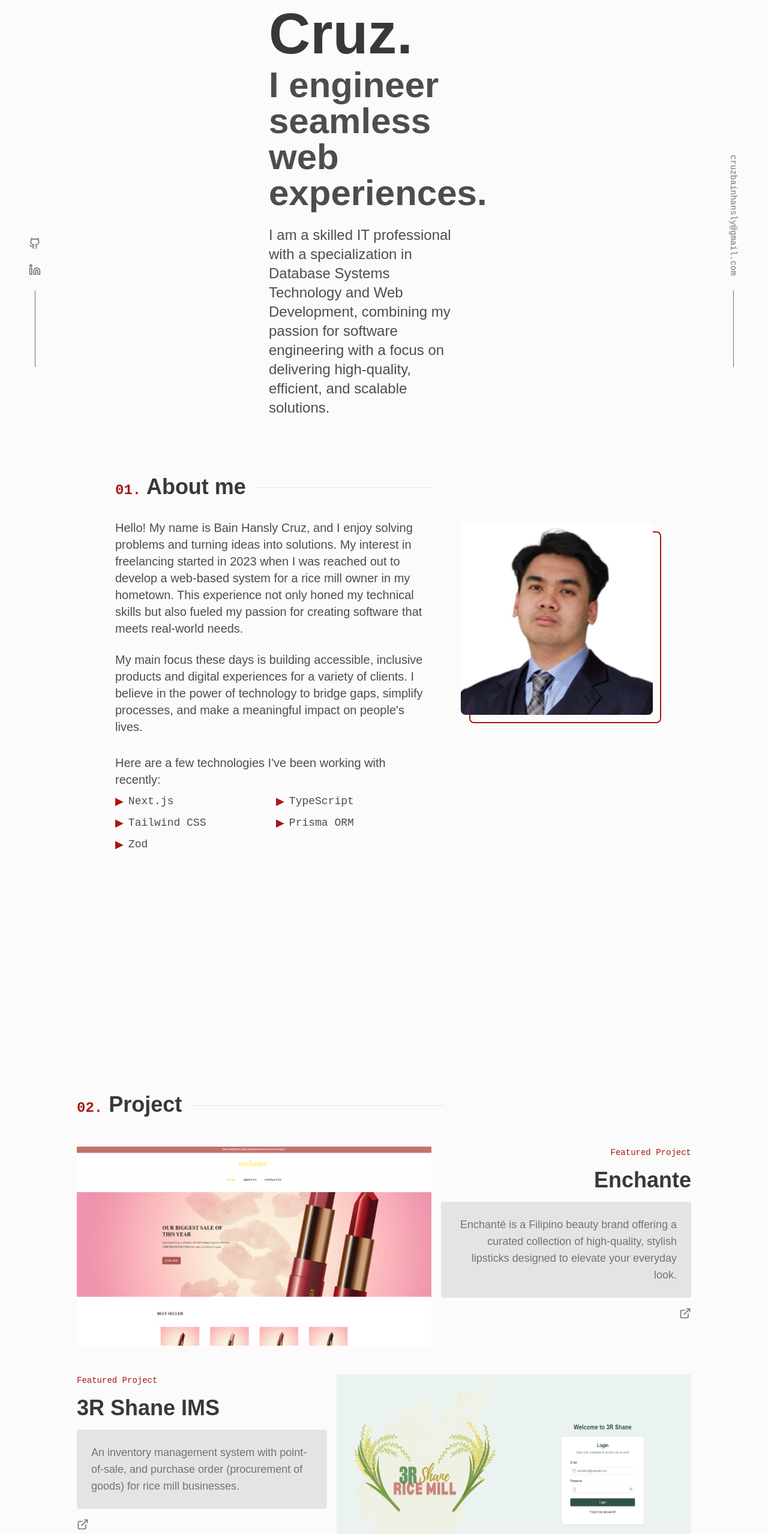
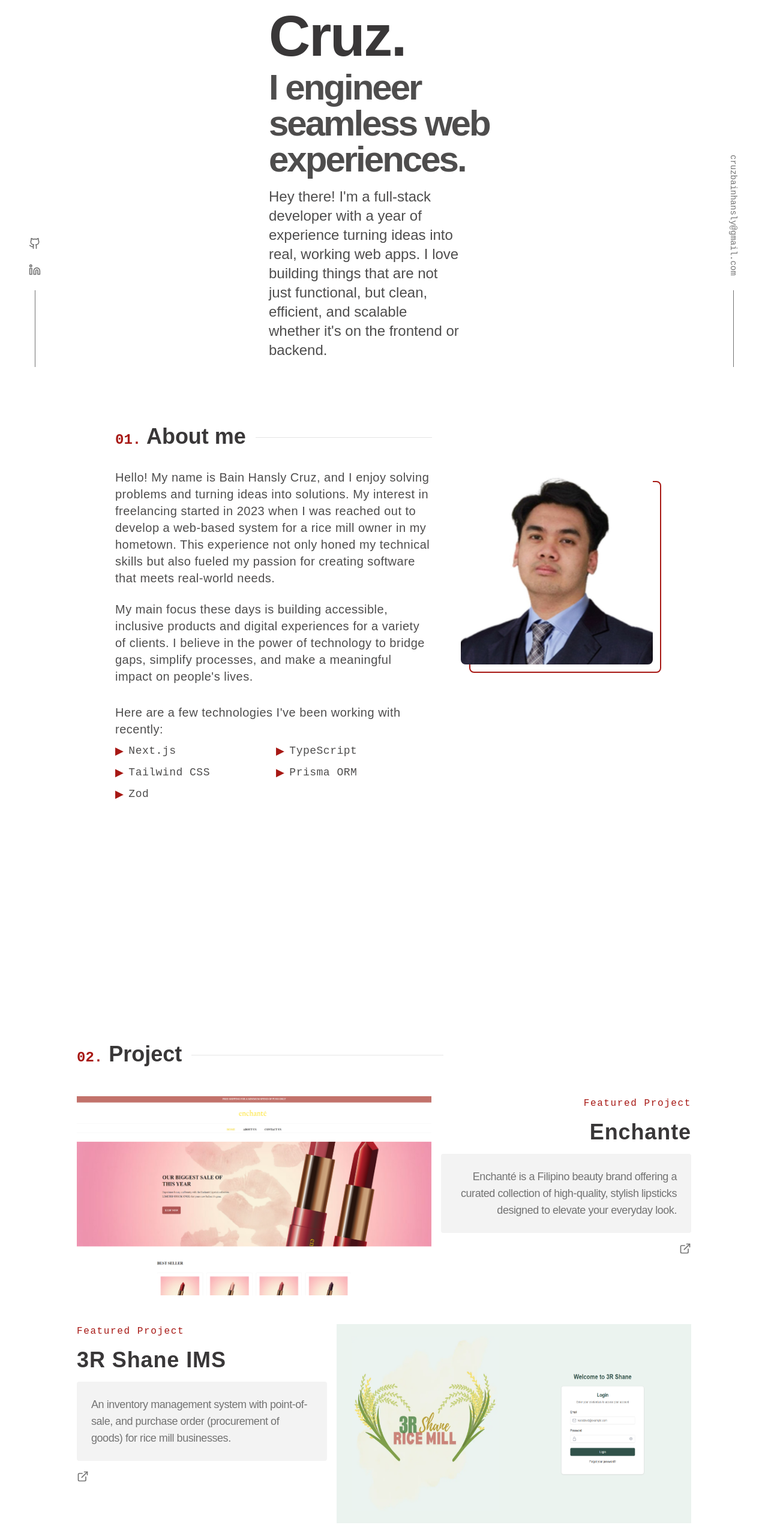
Before and after one commit to bain-dot-dev/bain.404, a Next.js app: page / in a window 1280 px wide. Shown: the part 188-2746 px from the top of the page at 60% size. Built offline with nearby package versions, Linux system fonts and the light colour scheme.

Commit message:
improve styling in text in hero, project card and about

```diff
--- a/components/hero.tsx
+++ b/components/hero.tsx
@@ -5,7 +5,7 @@ import { motion } from "framer-motion";
 export default function Hero() {
   const one = (
     <motion.h1
-      className="text-lg sm:text-xl text-customColors-bloodRed dark:text-customColors-brightTurquoise mb-4 sm:mb-6 ml-1 font-mono"
+      className="text-lg sm:text-xl text-customColors-bloodRed dark:text-customColors-brightTurquoise mb-2 lg:mb-4 ml-1 font-mono tracking-wider"
       initial={{ opacity: 0, y: 20 }}
       animate={{ opacity: 1, y: 0 }}
       transition={{ duration: 0.5, ease: "easeOut", delay: 1.2 }}
@@ -16,7 +16,7 @@ export default function Hero() {
 
   const two = (
     <motion.h1
-      className="text-5xl sm:text-8xl text-customColors-darkGray dark:text-customColors-pastelWhite font-bold mb-2"
+      className="text-5xl sm:text-8xl text-customColors-darkGray dark:text-customColors-pastelWhite font-bold mb-0 lg:mb-2 tracking-tight"
       initial={{ opacity: 0, y: 20 }}
       animate={{ opacity: 1, y: 0 }}
       transition={{ duration: 0.5, ease: "easeOut", delay: 1.3 }}
@@ -27,7 +27,7 @@ export default function Hero() {
 
   const three = (
     <motion.h2
-      className="text-3xl sm:text-6xl text-customColors-gray dark:text-customColors-pastelWhite/50 font-bold mb-4 sm:mb-6"
+      className="text-3xl sm:text-6xl text-customColors-gray dark:text-customColors-pastelWhite/50 font-bold mb-2 lg:mb-4 tracking-tighter"
       initial={{ opacity: 0, y: 20 }}
       animate={{ opacity: 1, y: 0 }}
       transition={{ duration: 0.5, ease: "easeOut", delay: 1.4 }}
@@ -38,15 +38,15 @@ export default function Hero() {
 
   const four = (
     <motion.p
-      className="text-base sm:text-2xl text-customColors-gray dark:text-customColors-pastelWhite/50 leading-relaxed w-full sm:w-5/6"
+      className="text-base sm:text-2xl text-customColors-gray dark:text-customColors-pastelWhite/50 leading-relaxed w-full sm:w-5/6 tracking-normal"
       initial={{ opacity: 0, y: 20 }}
       animate={{ opacity: 1, y: 0 }}
       transition={{ duration: 0.5, ease: "easeOut", delay: 1.5 }}
     >
-      I am a skilled IT professional with a specialization in Database Systems
-      Technology and Web Development, combining my passion for software
-      engineering with a focus on delivering high-quality, efficient, and
-      scalable solutions.
+      Hey there! I&apos;m a full-stack developer with a year of experience
+      turning ideas into real, working web apps. I love building things that are
+      not just functional, but clean, efficient, and scalable whether it&apos;s
+      on the frontend or backend.
     </motion.p>
   );
 
--- a/components/projectCard.tsx
+++ b/components/projectCard.tsx
@@ -49,21 +49,21 @@ export function ProjectCard({ project, reverse = false }: ProjectCardProps) {
           <div className="col-span-1 lg:col-span-5 flex flex-col items-start sm:items-end gap-4">
             <motion.p
               variants={itemVariants}
-              className="text-customColors-bloodRed dark:text-customColors-brightTurquoise text-sm sm:text-md font-mono"
+              className="text-customColors-bloodRed dark:text-customColors-brightTurquoise text-sm lg:text-base font-mono tracking-widest"
             >
               Featured Project
             </motion.p>
             <motion.h3
               variants={itemVariants}
-              className="text-2xl sm:text-4xl font-semibold text-customColors-darkGray dark:text-customColors-pastelWhite"
+              className="text-2xl sm:text-4xl font-semibold text-customColors-darkGray dark:text-customColors-pastelWhite tracking-wide"
             >
               {project.title}
             </motion.h3>
             <motion.div
               variants={itemVariants}
-              className="bg-customColors-woodSmoke/10 dark:bg-customColors-pastelWhite/10 rounded-sm p-4 sm:p-6 text-left sm:text-right"
+              className="bg-customColors-woodSmoke/5 dark:bg-customColors-pastelWhite/10 rounded-sm p-4 sm:p-6 text-left sm:text-right"
             >
-              <p className="text-sm lg:text-lg text-muted-foreground dark:text-customColors-pastelWhite/80">
+              <p className="text-sm lg:text-lg text-muted-foreground dark:text-customColors-pastelWhite/80 tracking-tight">
                 {project.description}
               </p>
             </motion.div>
@@ -102,21 +102,21 @@ export function ProjectCard({ project, reverse = false }: ProjectCardProps) {
           <div className="col-span-1 lg:col-span-5 flex flex-col items-start gap-4">
             <motion.p
               variants={itemVariants}
-              className="text-customColors-bloodRed dark:text-customColors-brightTurquoise text-sm sm:text-md font-mono"
+              className="text-customColors-bloodRed dark:text-customColors-brightTurquoise text-sm lg:text-base font-mono tracking-widest"
             >
               Featured Project
             </motion.p>
             <motion.h3
               variants={itemVariants}
-              className="text-2xl sm:text-4xl font-semibold text-customColors-darkGray dark:text-customColors-pastelWhite"
+              className="text-2xl sm:text-4xl font-semibold text-customColors-darkGray dark:text-customColors-pastelWhite tracking-wide"
             >
               {project.title}
             </motion.h3>
             <motion.div
               variants={itemVariants}
-              className="bg-customColors-woodSmoke/10 dark:bg-customColors-pastelWhite/10 rounded-sm p-4 sm:p-6 text-left"
+              className="bg-customColors-woodSmoke/5 dark:bg-customColors-pastelWhite/10 rounded-sm p-4 sm:p-6 text-left"
             >
-              <p className="text-sm lg:text-lg text-muted-foreground dark:text-customColors-pastelWhite/80">
+              <p className="text-sm lg:text-lg text-muted-foreground dark:text-customColors-pastelWhite/80 tracking-tight">
                 {project.description}
               </p>
             </motion.div>
--- a/components/section1.tsx
+++ b/components/section1.tsx
@@ -59,7 +59,7 @@ export default function Section1() {
             variants={itemVariants}
             className="space-y-6 text-customColors-gray dark:text-customColors-pastelWhite/80"
           >
-            <p className="text-lg sm:text-xl leading-relaxed">
+            <p className="text-lg sm:text-xl leading-relaxed tracking-wide">
               Hello! My name is Bain Hansly Cruz, and I enjoy solving problems
               and turning ideas into solutions. My interest in freelancing
               started in 2023 when I was reached out to develop a web-based
@@ -67,7 +67,7 @@ export default function Section1() {
               only honed my technical skills but also fueled my passion for
               creating software that meets real-world needs.
             </p>
-            <p className="text-lg sm:text-xl leading-relaxed">
+            <p className="text-lg sm:text-xl leading-relaxed tracking-wide">
               My main focus these days is building accessible, inclusive
               products and digital experiences for a variety of clients. I
               believe in the power of technology to bridge gaps, simplify
@@ -77,7 +77,7 @@ export default function Section1() {
 
           <motion.div
             variants={itemVariants}
-            className="space-y-2 text-lg sm:text-xl text-customColors-gray dark:text-customColors-pastelWhite/80"
+            className="space-y-2 text-lg sm:text-xl text-customColors-gray dark:text-customColors-pastelWhite/80 tracking-wide"
           >
             <p>
               Here are a few technologies I&apos;ve been working with recently:
--- a/tailwind.config.ts
+++ b/tailwind.config.ts
@@ -45,10 +45,11 @@ export default {
           bloodRed: "#a71814",
           darkGray: "#393738",
           gray: "#4E4D4D",
-          pastelWhite: "#FCFBFB",
+          pastelWhite: "#FFF",
           woodSmoke: "#171717",
           valencia: "#d34c4b",
           brightTurquoise: "#00FFD1",
+          scarlet: "#f53003",
         },
         border: "hsl(var(--border))",
         input: "hsl(var(--input))",
```
